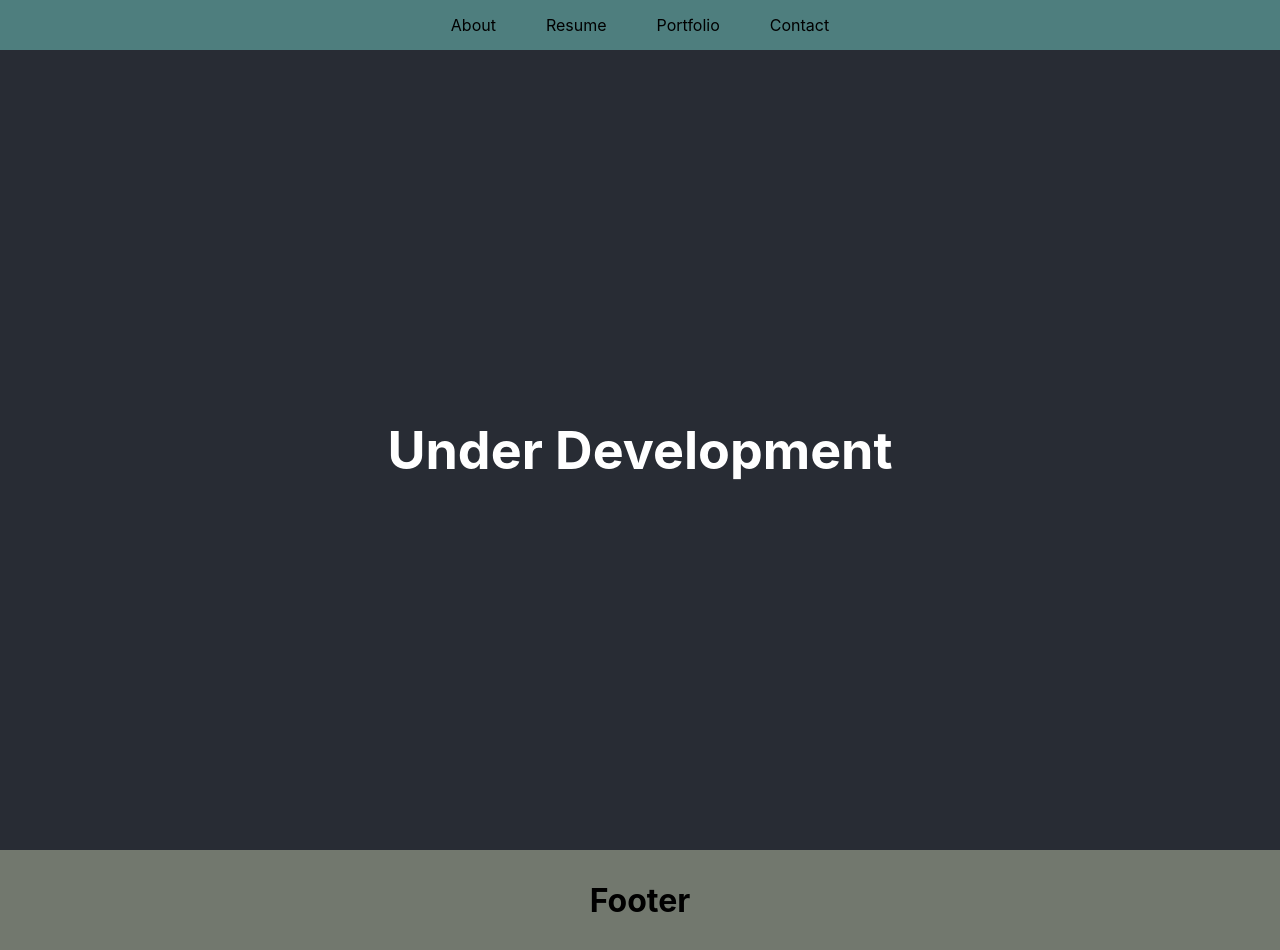
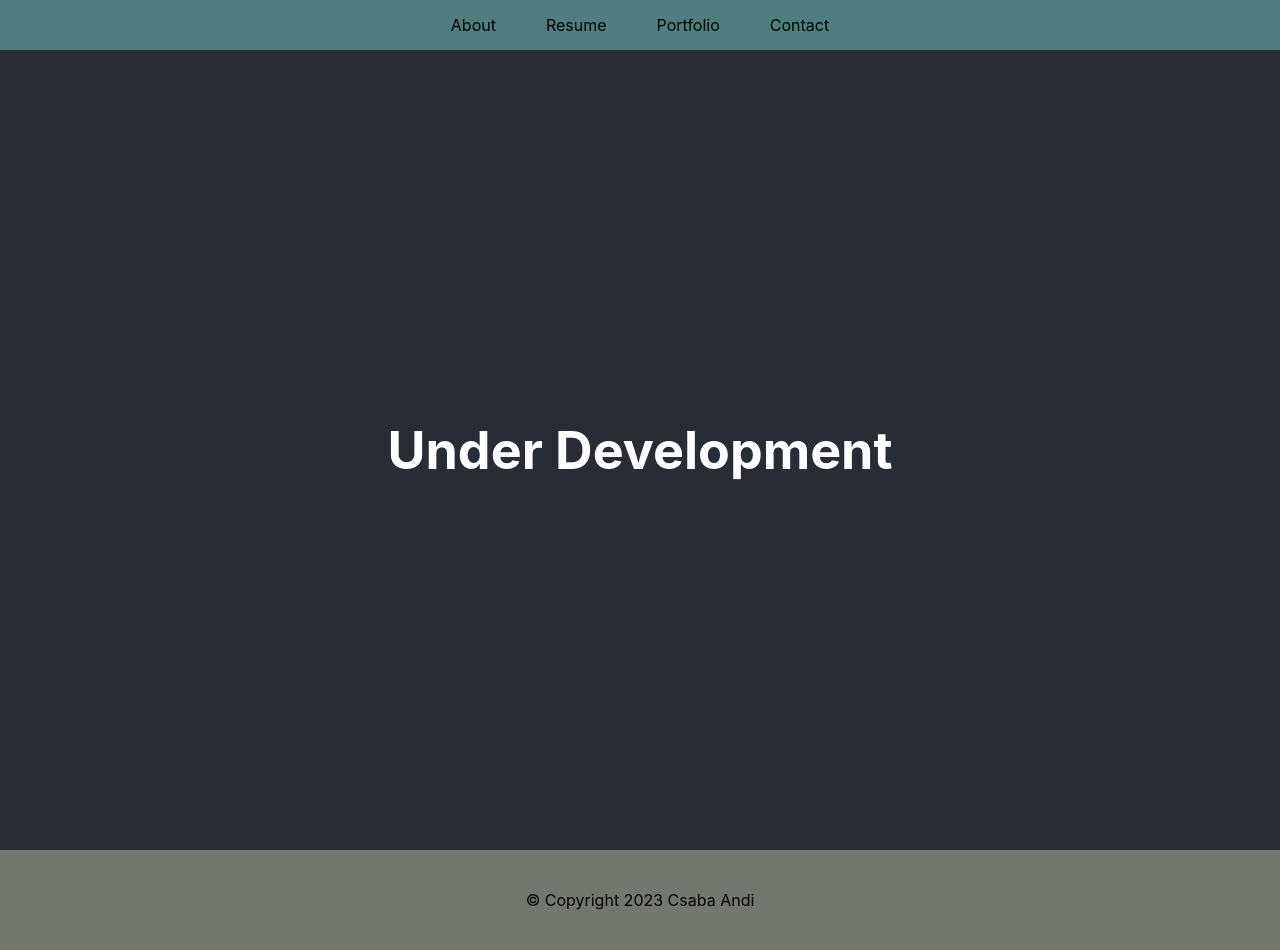
Before and after one commit to CsabaAndi/csabaandi.github.io, a React (Create React App) app: page / in a window 1280 px wide. Built offline with nearby package versions, Linux system fonts and the light colour scheme.

Commit message:
minimal changes

```diff
--- a/src/components/Sections/Footer/Footer.tsx
+++ b/src/components/Sections/Footer/Footer.tsx
@@ -4,7 +4,7 @@ import './Footer.css'
 function Footer(){
         return (
             <div className="Footer">
-                <h1>Footer</h1>
+                <div>© Copyright 2023 Csaba Andi</div>
             </div>
             );
     }
--- a/src/components/Sections/Header/Header.tsx
+++ b/src/components/Sections/Header/Header.tsx
@@ -1,5 +1,6 @@
 import React from 'react';
 import './Header.css'
+
 
 function Header() {
     return (
```
